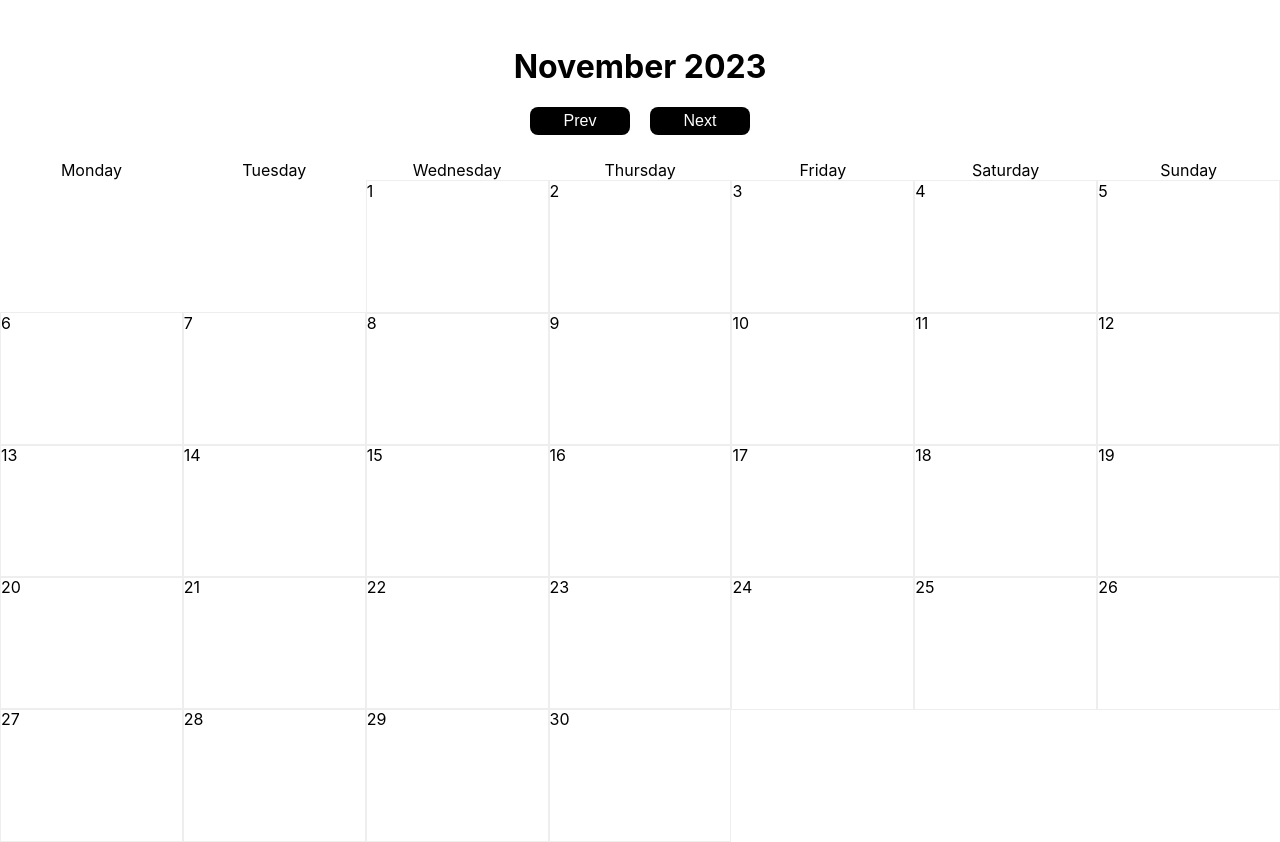
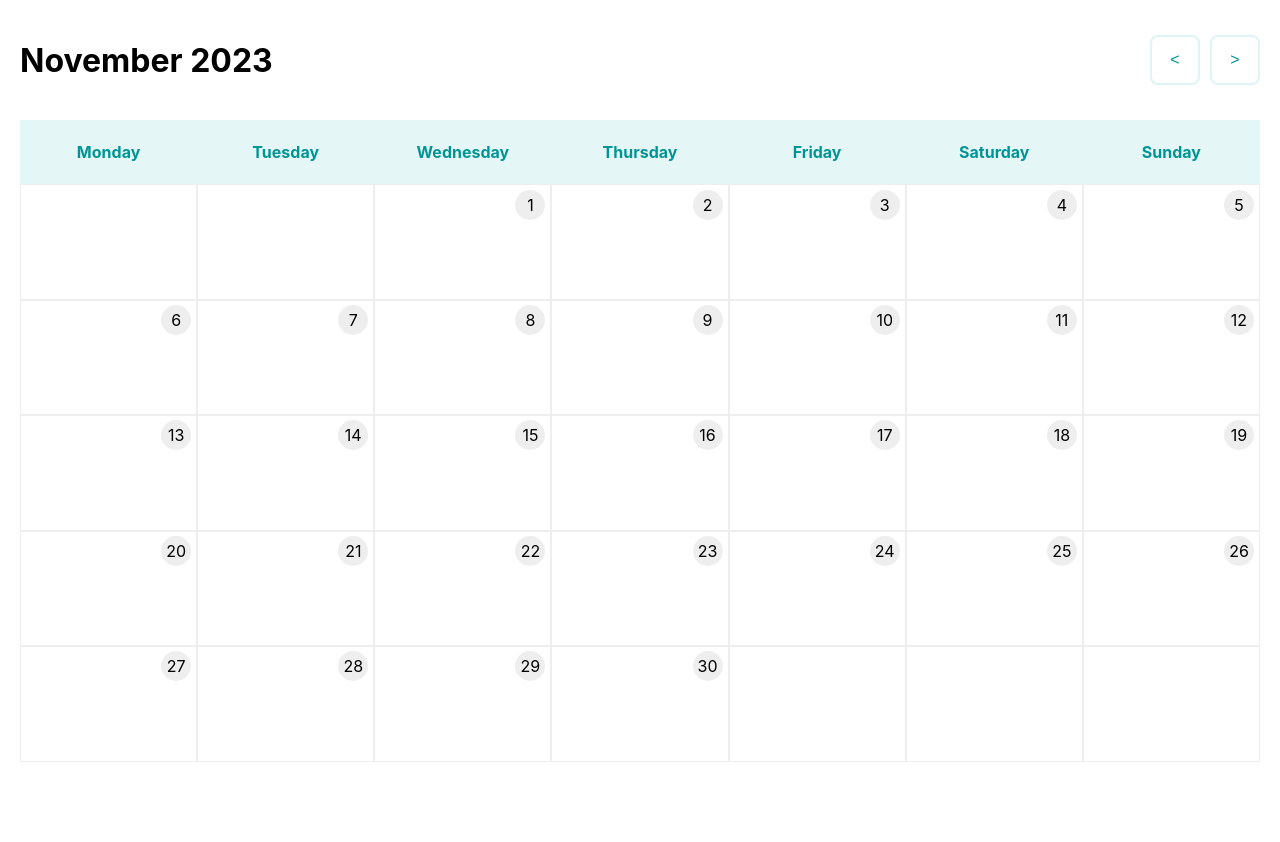
Before and after one commit to lukahabus/react-calendar-app, a React (Create React App) app: page / in a window 1280 px wide. After the commit the page ends 800 px from the top, so only its background shows below. Built offline with nearby package versions, Linux system fonts and the light colour scheme.

Commit message:
Updated styling and routing

```diff
--- a/src/App.js
+++ b/src/App.js
@@ -1,12 +1,17 @@
-import { BrowserRouter } from "react-router-dom";
+import { BrowserRouter as Router, Routes, Route } from "react-router-dom";
 import { CalendarController } from "./CalendarController";
+import React from 'react';
 import "./App.css";
 
 function App() {
   return (
-    <BrowserRouter>
-      <CalendarController />
-    </BrowserRouter>
+    <Router>
+      <Routes>
+        <Route path="/" element={<CalendarController />} />
+        <Route path="/:year-:month" element={<CalendarController />} />
+        <Route path="*" element={<CalendarController />} />
+      </Routes>
+    </Router>
   );
 }
 
--- a/src/Calendar.js
+++ b/src/Calendar.js
@@ -11,19 +11,46 @@ import {
 
 const CalendarControlsWrap = styled.div`
   display: flex;
-  justify-content: center;
+  justify-content: space-between;
   align-items: center;
-  height: 15%;
+  height: 10%;
   padding: 20px 0;
 `;
 
-const CalendarControls = styled.div`
-  text-align: center;
+const MonthDisplay = styled.div`
+  text-align: left;
+`;
+
+const ButtonGroup = styled.div`
+  text-align: right;
 
   button {
-    width: 100px;
-    margin: 0 10px;
-    padding: 5px 10px;
+    width: 50px;
+    height: 50px;
+    margin-right: 10px;
+    color: #009595;
+    display: inline-flex;
+    align-items: center;
+    justify-content: center;
+    padding: 0;
+    background-color: white;
+    border: 2px solid #dff4f4;
+    cursor: pointer;
+
+    &:hover {
+      background-color: #dff4f4;
+      color: #009595;
+      border: 2px solid #009595;
+      cursor: pointer;
+      transition: 0.2s ease-in-out;
+      transform: scale(1.05);
+      outline: none;
+      font-weight: bold;
+    }
+  }
+
+  button:last-child {
+    margin-right: 0;
   }
 `;
 
@@ -33,10 +60,12 @@ const CalendarTableWrap = styled.div`
   right: 0;
   left: 0;
   bottom: 0;
+  margin-left: 20px;
+  margin-right: 20px;
 `;
 
 const CalendarTable = styled.div`
-  height: 85%;
+  height: 80%;
   display: flex;
   flex-direction: column;
   width: 100%;
@@ -50,11 +79,16 @@ const CalendarRow = styled.div`
 const CalendarHeading = styled.div`
   display: flex;
   flex-direction: row;
+  background-color: #e5f6f6;
+  height: 10%;
+  align-items: center;
 `;
 
 const CalendarHeadingCell = styled.div`
   flex: 1;
   text-align: center;
+  color: #009595;
+  font-weight: bold;
 `;
 
 const CalendarCellWrap = styled.div`
@@ -68,7 +102,7 @@ export const Calendar = ({
   year,
   onPrev,
   onNext,
-    events,
+  getCellProps,
 }) => {
   const currentMonthMoment = moment(`${month}${year}`, "MMYYYY");
   const weeks = segmentIntoWeeks(getDaysInMonth(currentMonthMoment));
@@ -77,11 +111,13 @@ export const Calendar = ({
     <>
       <CalendarTableWrap>
         <CalendarControlsWrap>
-            <CalendarControls>
+          <MonthDisplay>
             <h1>{currentMonthMoment.format("MMMM YYYY")}</h1>
-              <button onClick={onPrev}>Prev</button>
-              <button onClick={onNext}>Next</button>
-            </CalendarControls>
+          </MonthDisplay>
+          <ButtonGroup>
+            <button onClick={onPrev}>&lt;</button>
+            <button onClick={onNext}>&gt;</button>
+          </ButtonGroup>
         </CalendarControlsWrap>
 
         <CalendarTable>
@@ -101,29 +137,31 @@ export const Calendar = ({
             return (
               <CalendarRow key={i}>
                 {displayWeek.map((dayMoment, j) => {
-                    const key = dayMoment ? dayMoment.format("DDMMYYYY") : `${i}-${j}`;
-                    const eventsForDay = events.filter((event) =>
-                      dayMoment && event.date.isSame(dayMoment, "day")
-                    );
+                  const key = dayMoment
+                    ? dayMoment.format("DDMMYYYY")
+                    : `${i}-${j}`;
 
-                    return ( // Added return statement here
+                  return (
                     <CalendarCellWrap
-                        key={key} // Moved the key prop here
-                        onClick={() =>
+                      key={key}
+                      onClick={() => {
+                        if (dayMoment) {
                           onCellClicked(
                             dayMoment.format("DD"),
                             dayMoment.format("MM"),
                             dayMoment.format("YYYY")
-                          )
+                          );
                         }
+                      }}
                     >
                       {dayMoment ? (
                         <CalendarCell
                           dateNumber={dayMoment.format("D")}
-                            events={eventsForDay}
+                          {...getCellProps(dayMoment)}
+                          key={dayMoment.format("D")}
                         />
                       ) : (
-                          <div /> // Replaced CalendarCell with div for empty cells
+                        <CalendarCell />
                       )}
                     </CalendarCellWrap>
                   );
--- a/src/CalendarCell.js
+++ b/src/CalendarCell.js
@@ -6,16 +6,42 @@ const Cell = styled.div`
   position: relative;
   height: 100%;
 
-  :hover {
+  &:hover {
     background-color: #eee;
   }
 `;
 
+const EmptyCell = styled.div`
+  border: 1px solid #eee;
+  position: relative;
+    height: 100%;
+`;
+
+const DateNumber = styled.div`
+  position: absolute;
+  top: 5px;
+  right: 5px;
+  background-color: #eee;
+  color: black;
+  border-radius: 50%;
+  padding: 5px;
+  width: 20px;
+  height: 20px;
+  display: flex;
+  align-items: center;
+  justify-content: center;
+  text-align: center;
+`;
+
+
 export const CalendarCell = ({ dateNumber = '', events = [] }) => {
+    if(dateNumber === '') {
+        return <EmptyCell />
+    }
     return (
         <Cell>
-            {dateNumber}
-            {events.map(event => <Event key={event.name} name={event.name} />)}
+            <DateNumber>{dateNumber}</DateNumber>
+            {events.map(event => <Event key={event.name} name={event.name} time={event.time} />)}
         </Cell>
     )
 }
--- a/src/CalendarController.js
+++ b/src/CalendarController.js
@@ -1,5 +1,5 @@
 import { useLocation, useNavigate } from "react-router-dom";
-import { useState } from "react";
+import { useState, useEffect } from "react";
 import moment from "moment";
 import { Calendar } from "./Calendar";
 import { Modal } from "./Modal";
@@ -23,18 +23,18 @@ export const CalendarController = () => {
 
   const incrementMonth = () => {
     const newMonth = moment(currentMonthMoment).add(1, "months");
-    navigate(`?m=${newMonth.format("MM")}&y=${newMonth.format("YYYY")}`);
+    navigate(`/${newMonth.format("YYYY-MM")}`);
     setCurrentMonthMoment(newMonth);
   };
 
   const decrementMonth = () => {
     const newMonth = moment(currentMonthMoment).subtract(1, "months");
-    navigate(`?m=${newMonth.format("MM")}&y=${newMonth.format("YYYY")}`);
+    navigate(`/${newMonth.format("YYYY-MM")}`);
     setCurrentMonthMoment(newMonth);
   };
 
-  const createNewEvent = (name) => {
-    setEvents(events.concat({ name, date: selectedDate }));
+  const createNewEvent = (name, time) => {
+    setEvents(events.concat({ name, time, date: selectedDate }));
     setShowNewEventModal(false);
     setSelectedDate(null);
   };
@@ -45,17 +45,33 @@ export const CalendarController = () => {
     setShowNewEventModal(true);
   };
 
+  useEffect(() => {
+    const path = window.location.pathname;
+    const match = path.match(/\/(\d{4})-(\d{2})/);
+    if (match) {
+      const [, year, month] = match;
+      setCurrentMonthMoment(moment(`${year}-${month}`, "YYYY-MM"));
+    }
+  }, [search]);
+
   return (
     <>
       <Modal
         shouldShow={showNewEventModal}
         onRequestClose={() => setShowNewEventModal(false)}
       >
-        <h3>New Event for {selectedDate && selectedDate.format('DD/MM/YYYY')}</h3>
+        <h3>
+          New Event for {selectedDate && selectedDate.format("DD/MM/YYYY")}
+        </h3>
         <NewEventForm onSubmit={createNewEvent} />
       </Modal>
       <Calendar
-        events={events}
+        getCellProps={(dayMoment) => {
+          const eventsForDay = events.filter((event) => {
+            return dayMoment && event.date.isSame(dayMoment, "day");
+          });
+          return { events: eventsForDay };
+        }}
         onCellClicked={displayModal}
         month={currentMonthMoment.format("MM")}
         year={currentMonthMoment.format("YYYY")}
--- a/src/Event.js
+++ b/src/Event.js
@@ -8,6 +8,6 @@ const EventBox = styled.div`
     margin-bottom: 4px;
 `;
 
-export const Event = ({ name }) => {
-    return <EventBox>{name}</EventBox>;
+export const Event = ({ name, time }) => {
+    return <EventBox>{name} - {time}</EventBox>;
 };
--- a/src/NewEventForm.js
+++ b/src/NewEventForm.js
@@ -3,6 +3,7 @@ import moment from "moment";
 
 export const NewEventForm = ({ onSubmit }) => {
   const [name, setName] = useState("");
+  const [time, setTime] = useState("");
   return (
     <>
       <input
@@ -10,7 +11,12 @@ export const NewEventForm = ({ onSubmit }) => {
         value={name}
         onChange={(e) => setName(e.target.value)}
       />
-      <button onClick={() => onSubmit(name)}>Create Event</button>
+      <input
+      placeholder="i.e. 5:00PM"
+      value={time}
+      onChange={e => setTime(e.target.value)}
+      />
+      <button onClick={() => onSubmit(name, time)}>Create Event</button>
     </>
   );
 };
```
Lines whose indentation alone changed are shown as unchanged.
